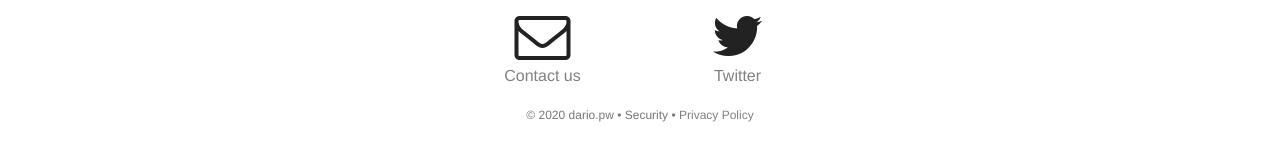
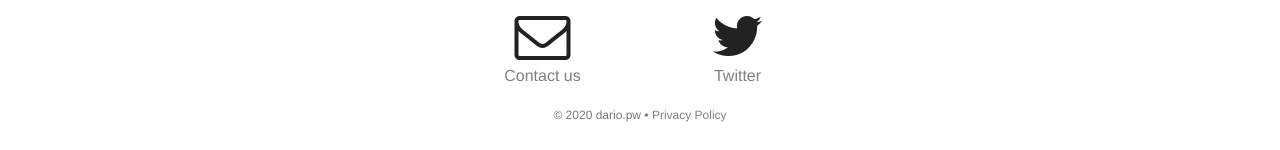
Before and after one commit to riod4/riod4.github.io, a Jekyll site: the page built from index.html, in a window 1280 px wide and 900 px high, scrolled down 3321 px. Shown: the part 747-897 px from the top of the window. Built offline with Jekyll 4.4.1, drawn with Linux system fonts in a browser that asks for light colours; comment, search, counter and statistics services are not loaded.

Commit message:
edit footer copyright text

```diff
--- a/_config.yml
+++ b/_config.yml
@@ -15,7 +15,7 @@ baseurl: ''
 resources_url: 'resources'
 
 # copyright text in footer
-copyright: dario.pw • Security
+copyright: dario.pw
 
 # email address
 email: contact@dario.pw
```
